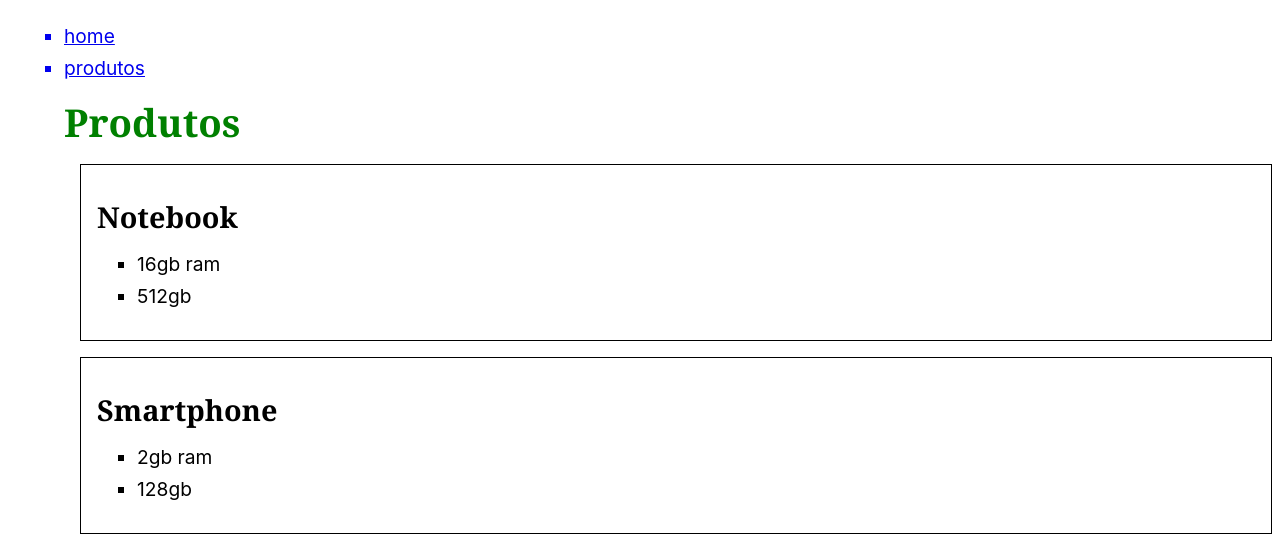
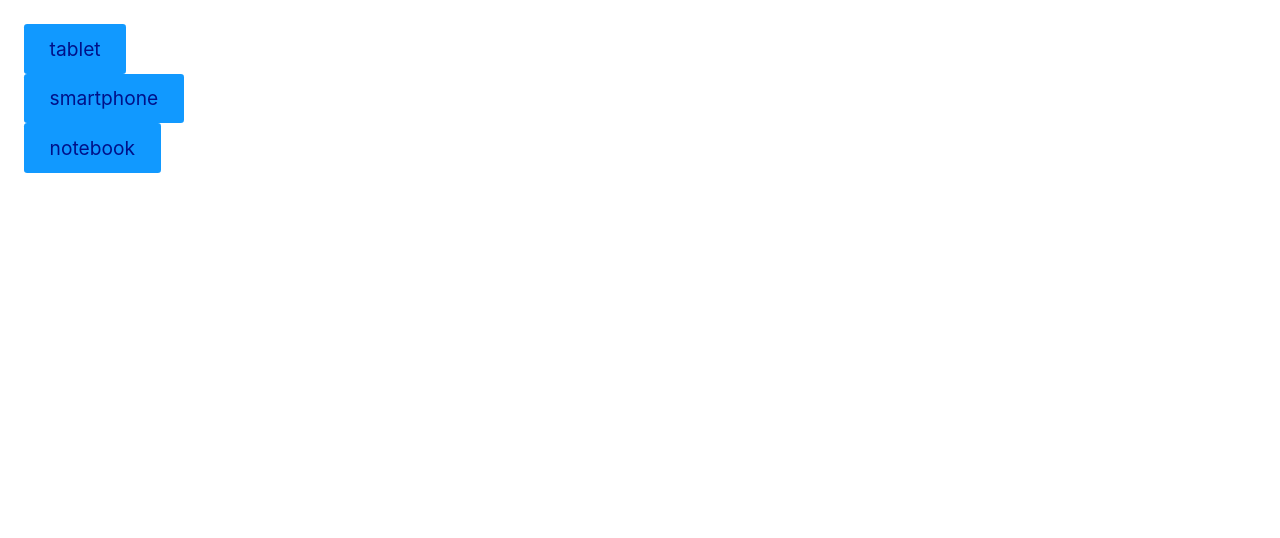
Before and after one commit to gabrielaaraujodev/React, a React (Vite) app: page / in a window 1280 px wide. Shown: the top 538 px of the page. Built offline with nearby package versions, Linux system fonts and the light colour scheme.

Commit message:
Applying the useState concept with asynchronous requests through APIs and a need for basic but cool logic.

```diff
--- a/src/App.jsx
+++ b/src/App.jsx
@@ -1,26 +1,34 @@
 import React from "react";
-import Home from "./Home";
-import Produtos from "./Produtos";
-import List from "./List";
+import Button from "./Button";
+import Produto from './Produto'
 
-// Replique a interface como a apresentada na aula
-// Utilize a array abaixo para mostrar os produtos
-// Quebre em componentes o que precisar ser reutilizado
-// Dica: const { pathname } = window.location; (puxa o caminho do URL)
+// Os links abaixo puxam dados de um produto em formato JSON
+// https://ranekapi.origamid.dev/json/api/produto/tablet
+// https://ranekapi.origamid.dev/json/api/produto/smartphone
+// https://ranekapi.origamid.dev/json/api/produto/notebook
+// Crie uma interface com 3 botões, um para cada produto.
+// Ao clicar no botão faça um fetch a api e mostre os dados do produto na tela.
+// Mostre apenas um produto por vez
+// Mostre a mensagem carregando... enquanto o fetch é realizado
+
 
 const App = () => {
 
-  const { pathname } = window.location
+  const [dados, setDados] = React.useState(null)
+  const [loading, setLoading] = React.useState(null)
 
   return (
     <div>
-      <ul>
-        <List nome = "home" />
+      <Button produto = "tablet" loading = {loading} setLoading = {setLoading} setDados = {setDados}/>
+      <Button produto = "smartphone" loading = {loading} setLoading = {setLoading} setDados = {setDados}/>
+      <Button produto = "notebook" loading = {loading} setLoading = {setLoading} setDados = {setDados}/>
 
-        <List nome = "produtos" />
 
-        {pathname == "/home" ? <Home cor = "green" /> : <Produtos cor = "green" />}
-      </ul>
+      {loading && <p>Carregando...</p>}
+
+      {dados && !loading && <Produto data = {dados}/>}
+
+
     </div>
   )
 
--- /dev/null
+++ b/src/Button.jsx
@@ -0,0 +1,26 @@
+import React from 'react'
+
+
+const Button = ( {produto, setDados, setLoading, loading} ) => {
+
+    const handleClick = () => {
+        setLoading(true)
+
+        fetch(`https://ranekapi.origamid.dev/json/api/produto/${produto}`)
+        .then((response) => response.json())
+        .then((json) => {
+            setDados(json);
+            setLoading(false)
+        })
+    }
+
+    return (
+        <div>
+            <button onClick={handleClick}>
+                {produto}
+            </button>
+        </div>
+  )
+}
+
+export default Button
--- a/src/Home.jsx
+++ /dev/null
@@ -1,12 +0,0 @@
-import React from 'react'
-
-const Home = ({cor}) => {
-  return (
-    <div>
-      <h1 style={{color: cor}}>Home</h1>
-      <p>Está é a home do site.</p>
-    </div>
-  )
-}
-
-export default Home
--- a/src/List.jsx
+++ /dev/null
@@ -1,13 +0,0 @@
-import React from 'react'
-
-const List = ({nome}) => {
-  return (
-    <div>
-        <a href= {nome}>
-            <li>{nome}</li>
-        </a>
-    </div>
-  )
-}
-
-export default List
--- a/src/Produto.jsx
+++ b/src/Produto.jsx
@@ -1,27 +1,13 @@
 import React from 'react'
 
-const produtos = [
-    { nome: 'Notebook', propriedades: ['16gb ram', '512gb'] },
-    { nome: 'Smartphone', propriedades: ['2gb ram', '128gb'] },
-];
-
-const Produto = () => {
+const Produto = ({data}) => {
   return (
     <div>
-      {produtos.map(({ nome, propriedades }) => {
-        return (
-          <div style={{ border: "1px solid black", width: "100%", margin: "1rem", padding: "1rem" }}>
-            <h2>{nome}</h2>
-            <ul>
-              {propriedades.map((propriedade, index) => {
-                return <li key={index}>{propriedade}</li>;
-              })}
-            </ul>
-          </div>
-        );
-      })}
+      <h1>{data.nome}</h1>
+      <p>R$ {data.preco}</p>
+      <img src= {data.fotos[0].src} />
     </div>
-  );
-};
+  )
+}
 
 export default Produto
--- a/src/Produtos.jsx
+++ /dev/null
@@ -1,13 +0,0 @@
-import React from 'react'
-import Produto from './Produto'
-
-const Produtos = ({cor}) => {
-  return (
-    <div>
-      <h1 style={{color: cor}}>Produtos</h1>
-      <Produto />
-    </div>
-  )
-}
-
-export default Produtos
```
